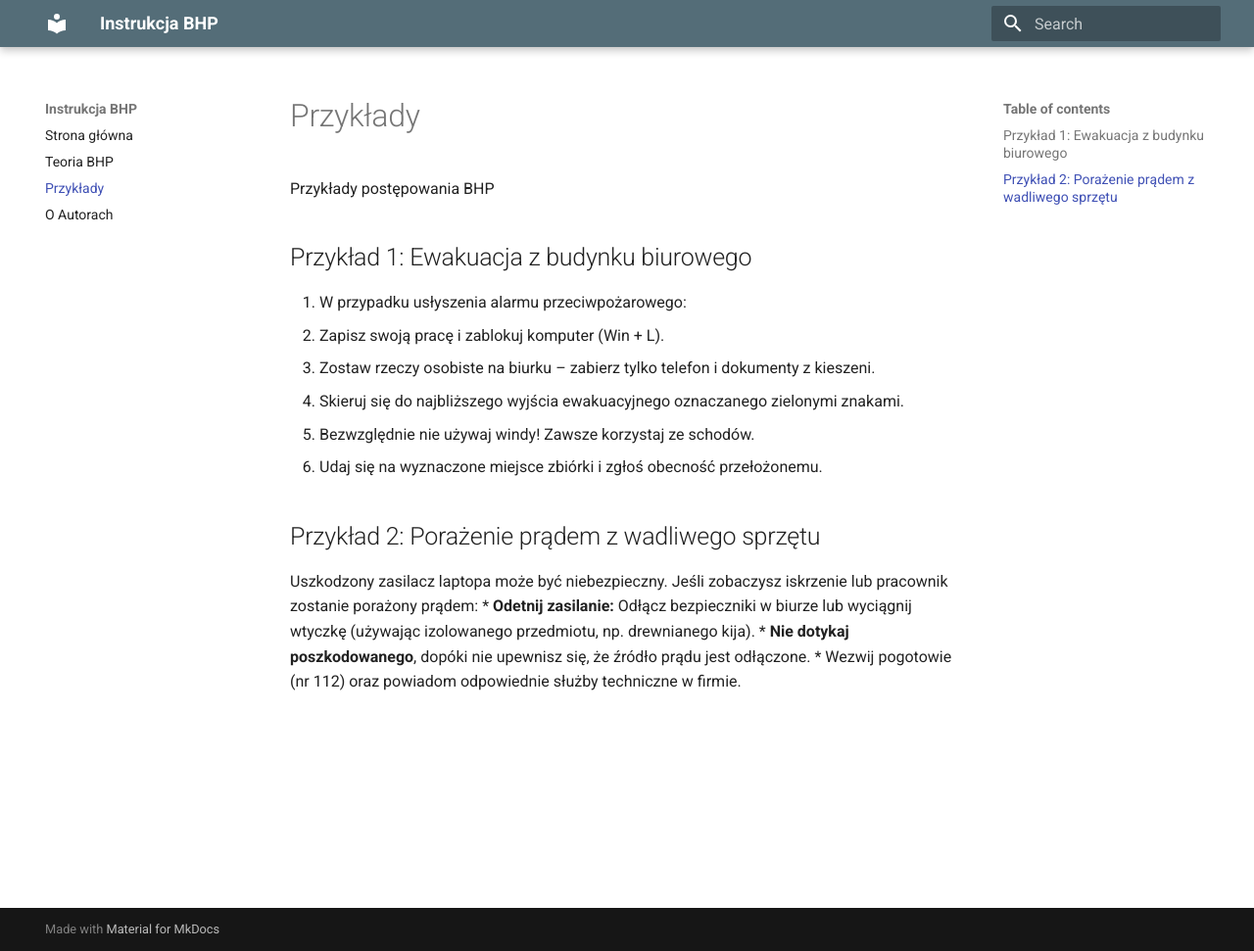
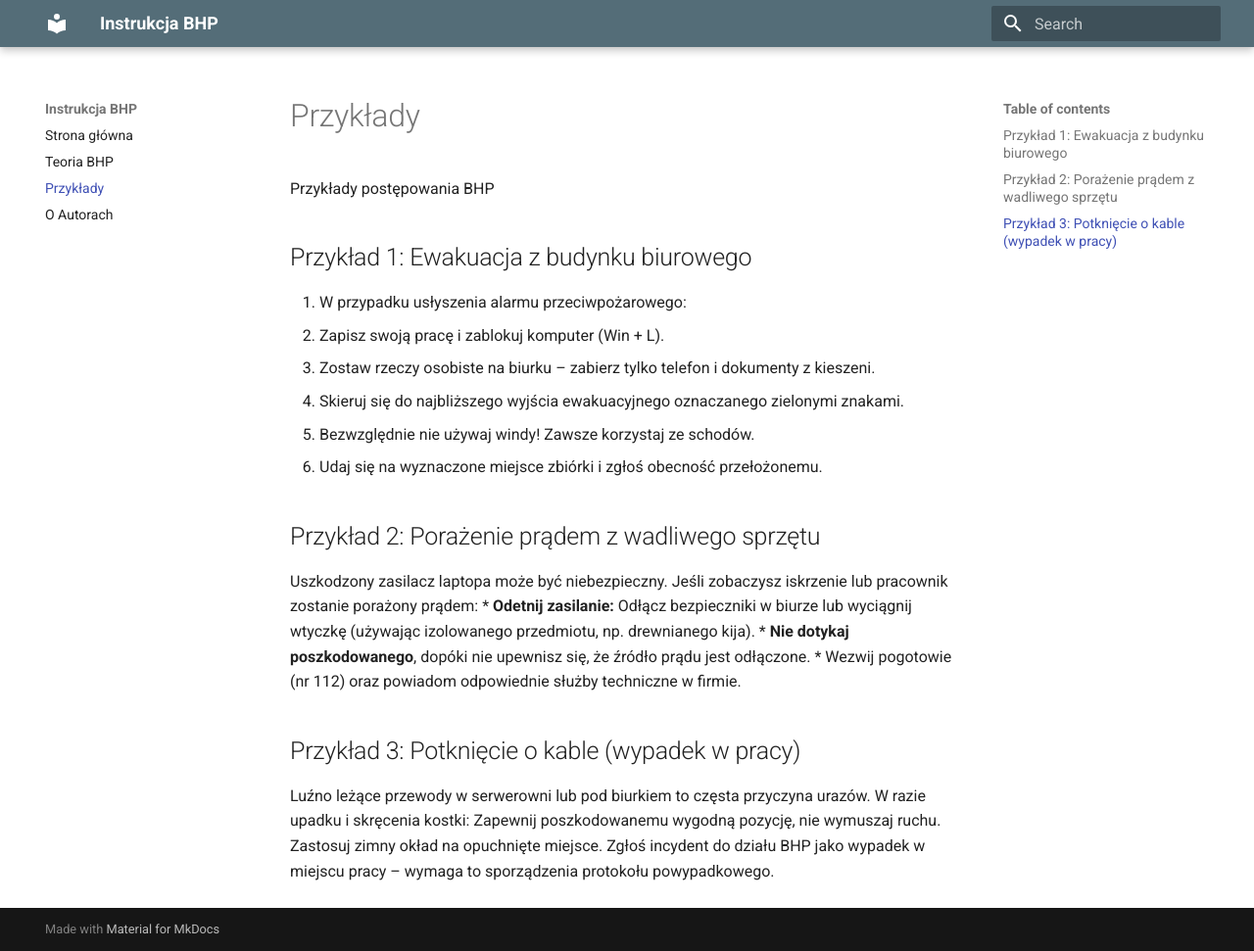
Before and after one commit to wikipliki/instrukcja-pracownicza-dev, an MkDocs documentation site: the page built from docs/przyklady.md, in a window 1280 px wide and 971 px high. Shown: the whole window at 98% size. Built offline with MkDocs 1.6.1 and Material for MkDocs 9.7.7, drawn with Linux system fonts in a browser that asks for light colours.

Commit message:
Dodanie trzeciego przykładu

```diff
--- a/docs/przyklady.md
+++ b/docs/przyklady.md
@@ -11,3 +11,8 @@ Uszkodzony zasilacz laptopa może być niebezpieczny. Jeśli zobaczysz iskrzenie
 * **Odetnij zasilanie:** Odłącz bezpieczniki w biurze lub wyciągnij wtyczkę (używając izolowanego przedmiotu, np. drewnianego kija).
 * **Nie dotykaj poszkodowanego**, dopóki nie upewnisz się, że źródło prądu jest odłączone.
 * Wezwij pogotowie (nr 112) oraz powiadom odpowiednie służby techniczne w firmie.
+## Przykład 3: Potknięcie o kable (wypadek w pracy)
+Luźno leżące przewody w serwerowni lub pod biurkiem to częsta przyczyna urazów. W razie upadku i skręcenia kostki:
+Zapewnij poszkodowanemu wygodną pozycję, nie wymuszaj ruchu.
+Zastosuj zimny okład na opuchnięte miejsce.
+Zgłoś incydent do działu BHP jako wypadek w miejscu pracy – wymaga to sporządzenia protokołu powypadkowego.
```
